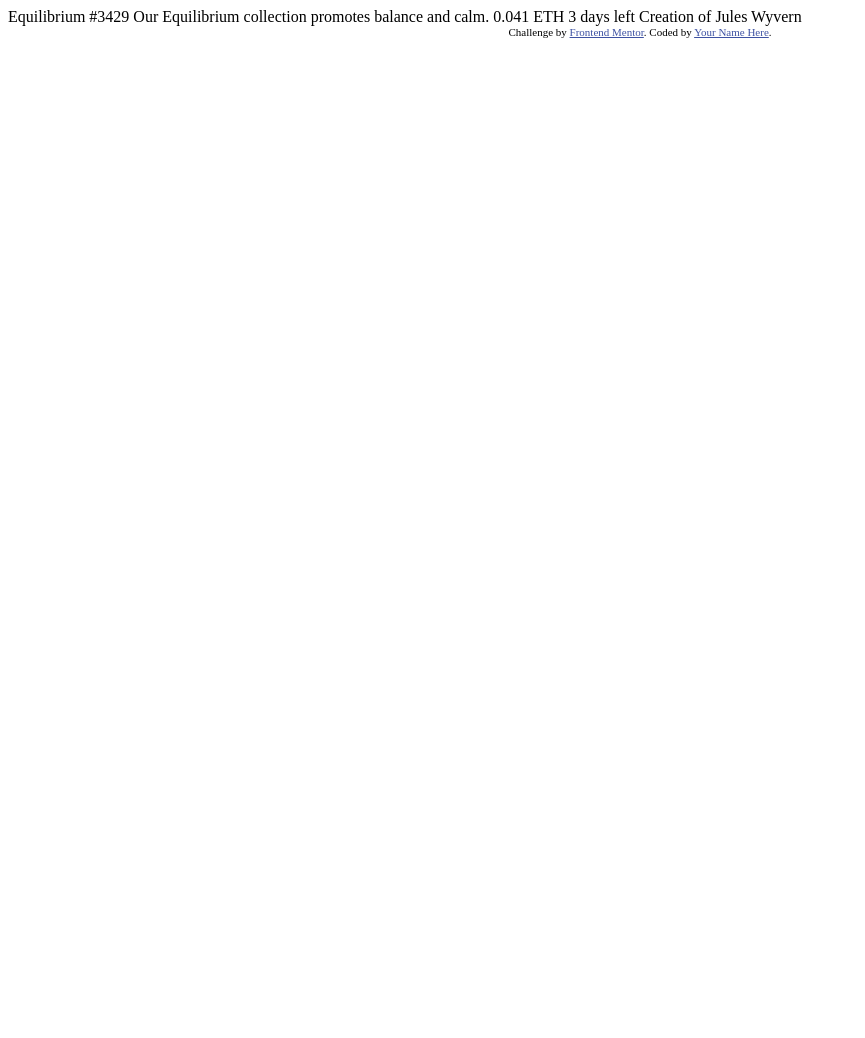
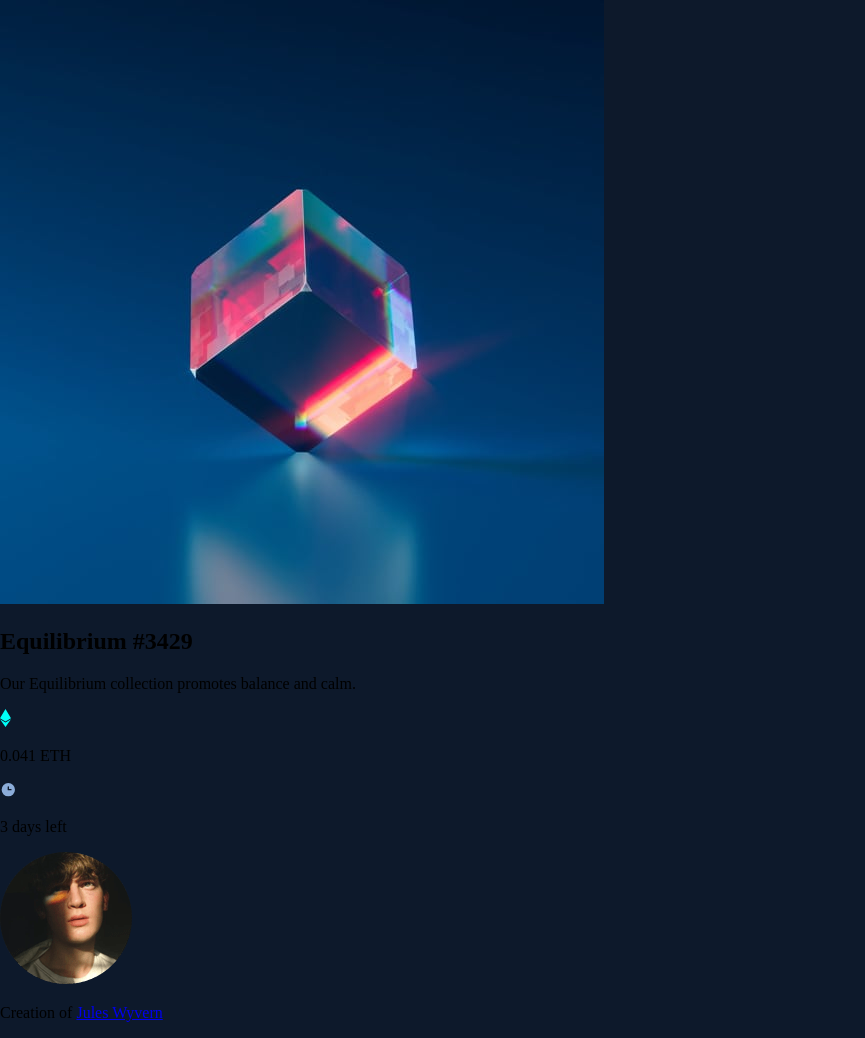
Before and after one commit to pazspera/frontend-mentor-nft-preview-card, a plain HTML site: page index.html in a window 1280 px wide. Shown: the whole page, without its empty margins (0-865 px from the left). Before the commit the page ends 800 px from the top, so only its background shows below. Drawn offline with Linux system fonts and the light colour scheme.

Commit message:
added html, scss variables and reset

```diff
--- a/index.html
+++ b/index.html
@@ -2,32 +2,45 @@
 <html lang="en">
 <head>
   <meta charset="UTF-8">
-  <meta name="viewport" content="width=device-width, initial-scale=1.0"> <!-- displays site properly based on user's device -->
-
+  <meta name="viewport" content="width=device-width, initial-scale=1.0">
+  <!-- Favicon -->
   <link rel="icon" type="image/png" sizes="32x32" href="./images/favicon-32x32.png">
-
-  <title>Frontend Mentor | NFT preview card component</title>
-
-  <!-- Feel free to remove these styles or customise in your own stylesheet 👍 -->
-  <style>
-    .attribution { font-size: 11px; text-align: center; }
-    .attribution a { color: hsl(228, 45%, 44%); }
-  </style>
+  <!-- CSS -->
+  <link rel="stylesheet" href="css/main.css">
+  <title>NFT preview card component</title>
 </head>
 <body>
+  <main>
+    <article class="nft-card">
+      <img src="images/image-equilibrium.jpg" alt="Futuristic square with neon lights">
+      <div class="nft-card__content">
+        <h2 class="nft-card__title">Equilibrium #3429</h2>
+        <p class="nft-card__text">Our Equilibrium collection promotes balance and calm.</p>
+        <div class="nft-card__details">
+          <div class="nft-card__price">
+            <img src="images/icon-ethereum.svg">
+            <p>0.041 ETH</p>
+          </div>
+          <div class="nft-card__time">
+            <img src="images/icon-clock.svg">
+            <p>3 days left</p>
+          </div>
+        </div>
+        <div class="nft-card__author">
+          <img src="images/image-avatar.png" alt="Person avatar">
+          <p>Creation of <a href="#">Jules Wyvern</a></p>
+        </div>
+      </div>
+    </article>
+  </main>
 
-  Equilibrium #3429
 
-  Our Equilibrium collection promotes balance and calm.
 
-  0.041 ETH
-  3 days left
 
-  Creation of Jules Wyvern
 
-  <div class="attribution">
-    Challenge by <a href="https://www.frontendmentor.io?ref=challenge" target="_blank">Frontend Mentor</a>.
-    Coded by <a href="#">Your Name Here</a>.
-  </div>
+
+
+
+
 </body>
 </html>
--- /dev/null
+++ b/scss/abstract/_variables.scss
@@ -0,0 +1,11 @@
+// Colors
+$mainBackground: hsl(217, 54%, 11%);
+$cardBackground: hsl(216, 50%, 16%);
+$line: hsl(215, 32%, 27%);
+$white: hsl(0, 0%, 100%);
+$softBlue: hsl(215, 51%, 70%);
+$cyan: hsl(178, 100%, 50%);
+
+// Typography
+$fontSize: 18px;
+$fontText: 'Outfit', sans-serif;
--- /dev/null
+++ b/scss/base/_resets.scss
@@ -0,0 +1,14 @@
+*,
+*:before,
+*:after {
+	box-sizing: inherit;
+}
+
+html {
+	box-sizing: border-box;
+}
+
+body {
+	margin: 0;
+	background-color: $mainBackground;
+}
--- /dev/null
+++ b/scss/main.scss
@@ -0,0 +1,5 @@
+@import url("https://fonts.googleapis.com/css2?family=Outfit:wght@300;400;600&display=swap");
+
+@import "abstract/variables";
+
+@import "base/resets";
```
Also changed, not shown: css/main.css (added), 1 other file.
